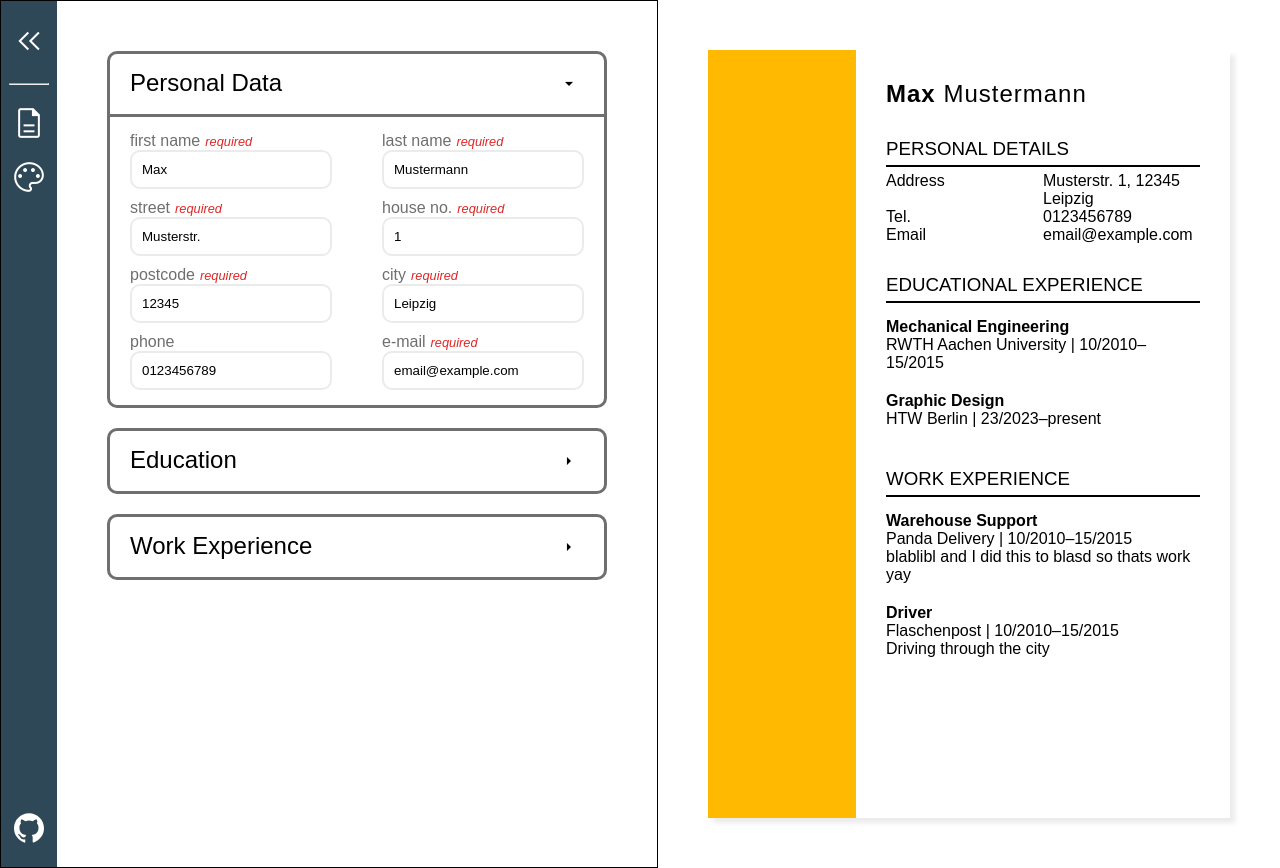
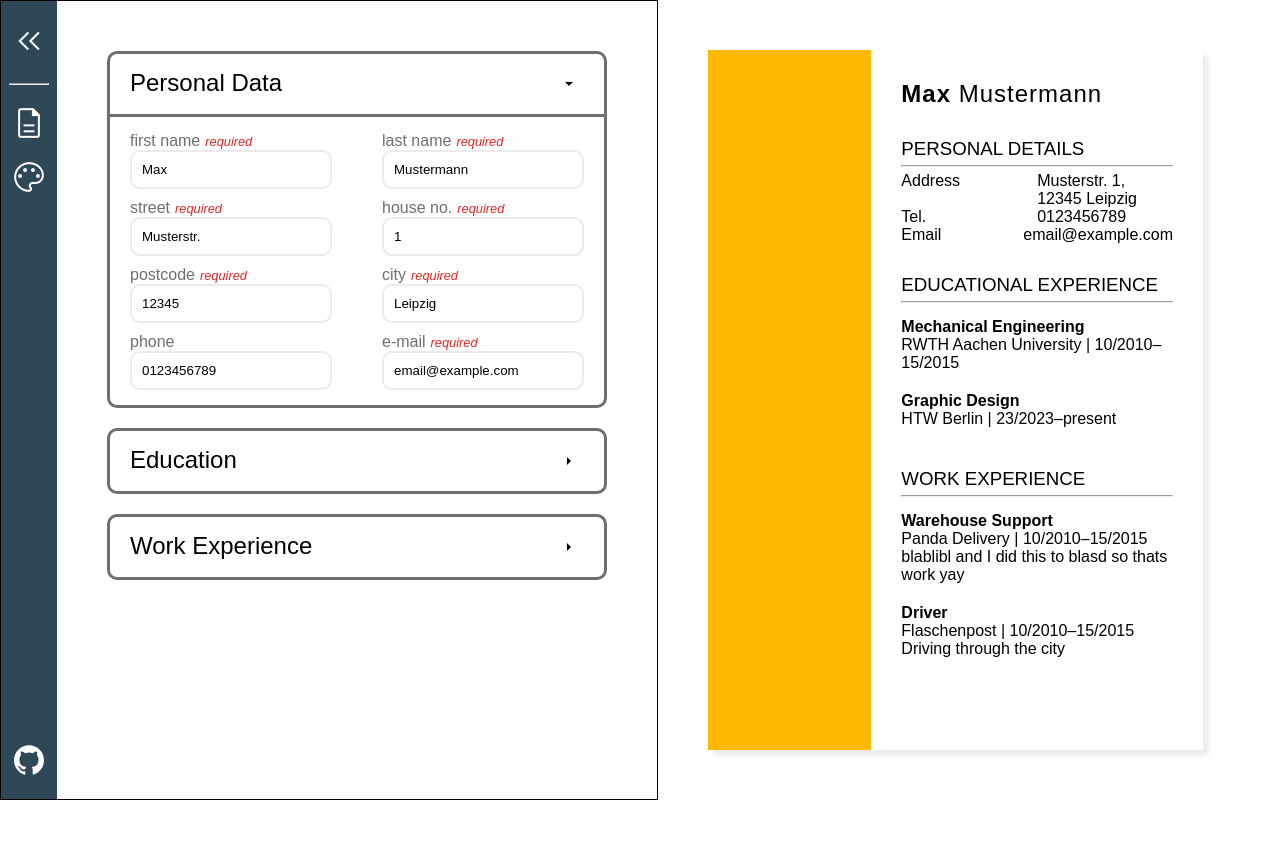
Before and after one commit to tln12/cv-project, a React (Vite) app: page / in a window 1280 px wide. After the commit the page ends 800 px from the top, so only its background shows below. Built offline with nearby package versions, Linux system fonts and the light colour scheme; the HTML template or start-up script is replaced by a standard one; a web font is replaced by a local one.

Commit message:
set cv size to DIN A4

```diff
--- a/src/components/CV.jsx
+++ b/src/components/CV.jsx
@@ -3,9 +3,8 @@ import EExperienceDisplay from './educational-experience/EExperienceDisplay';
 import PDataDisplay from './personal-data/PDataDisplay';
 import styled from 'styled-components';
 
-const StyledCV = styled.section`
-  width: 60%;
-  height: 60vw;
+const StyledCV = styled.div`
+  aspect-ratio: 1/1.4142135623730950488016887242097; // DIN A4
   display: flex;
   box-shadow: 5px 5px 5px var(--shadow-color);
   margin: var(--section-padding);
@@ -20,18 +19,17 @@ const StyledTitle = styled.div`
 `;
 const StyledLine = styled.hr`
   margin: 5px 0px;
-  border: 0.5px solid;
 `;
 const StyledAside = styled.aside`
   width: 33%;
   background-color: ${(props) => props.color};
 `;
 const StyledContent = styled.div`
+  flex: 1;
   display: flex;
   flex-direction: column;
   padding: 30px;
   gap: 30px;
-  width: 70%;
 `;
 
 export default function CV({ color, personalData, education, work }) {
```
